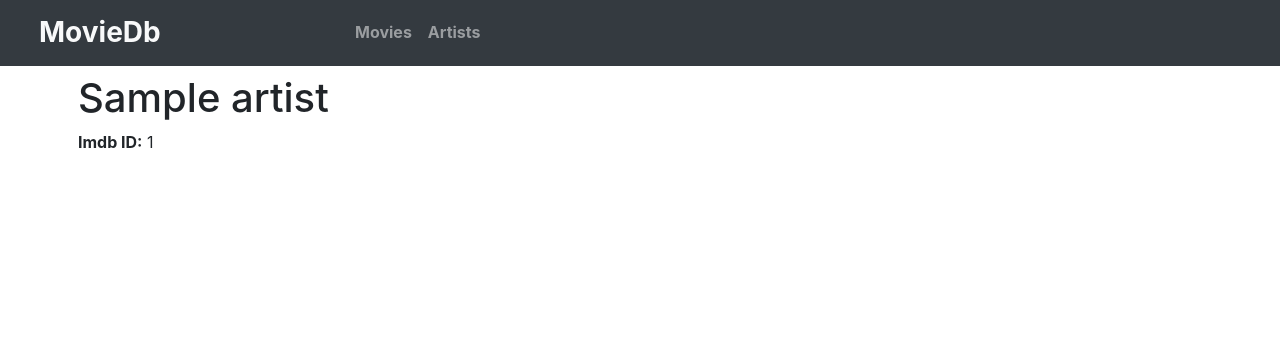
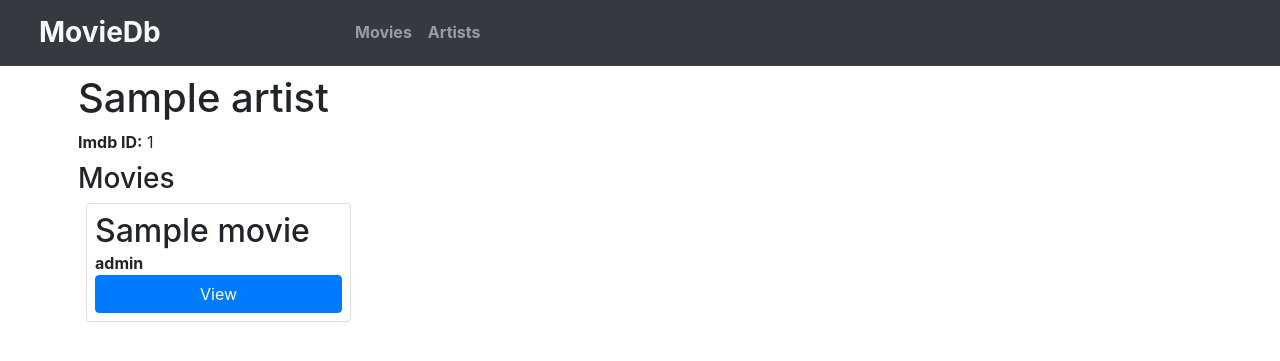
Before and after one commit to aswinshenoy/django-moviedb, a Django app: page /artist/1/ in a window 1280 px wide. Shown: the top 361 px of the page. Run offline with Django 3.2, Linux system fonts and the light colour scheme; tables that the repository leaves empty hold one stand-in row (values such as "Sample post"); some libraries are stand-ins or nearby versions.

Commit message:
Added movie list on artist profile

```diff
--- a/moviedb/movie_data/templates/artist/single.html
+++ b/moviedb/movie_data/templates/artist/single.html
@@ -5,4 +5,19 @@
 <h1>{{ artist.name }}</h1>
 <b>Imdb ID:</b> {{ artist.imdb_id }}
 
+<div class="py-2">
+  <h3 class="m-0">Movies</h3>
+  <div class="row m-0">
+  {% for movie in artist.roles_set.all %}
+    <div class="col-md-3 col-sm-6 p-2">
+      <div class="card p-2">
+        <h2 class="m-0"> {{movie.movie.title}} </h2>
+        <div class="font-weight-bold"> {{movie.role_name}} </div>
+        <a href="/movie/{{movie.movie.id}}/" class="btn btn-primary">View</a>
+      </div>
+    </div
+  {% endfor %}
+  </div>
+</div>
+
 {% endblock %}
```
